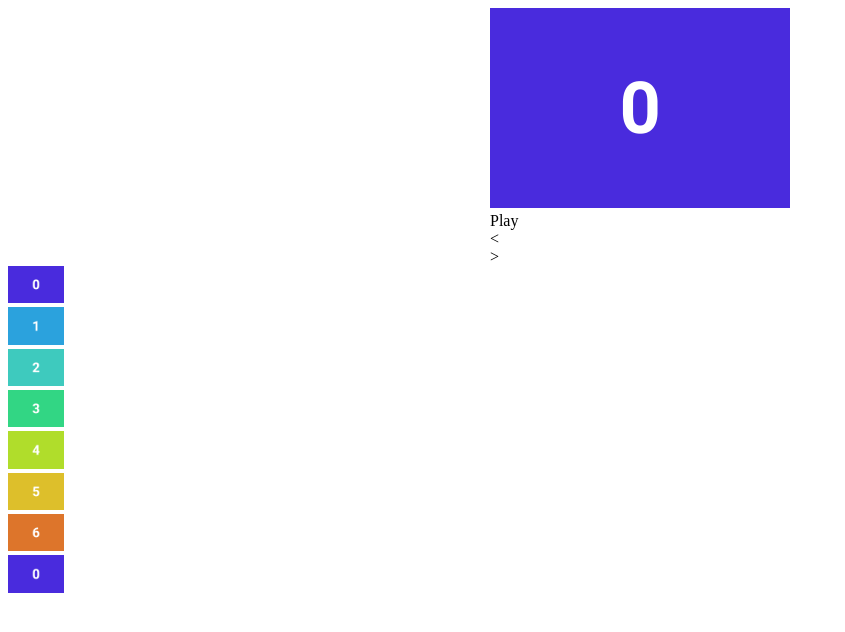
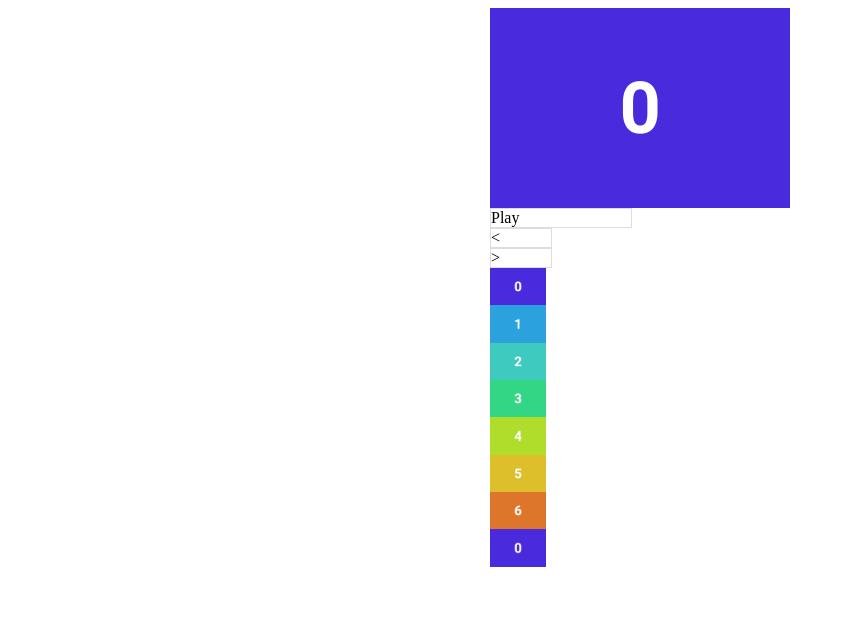
Before and after one commit to daiki130/JSslidePractice, a plain HTML site: page index.html in a window 1280 px wide. Shown: the whole page, without its empty margins (0-845 px from the left). Drawn offline with Linux system fonts and the light colour scheme.

Commit message:
second commit

```diff
--- a/css/styles.css
+++ b/css/styles.css
@@ -1,6 +1,10 @@
 main {
   width: 300px;
   margin: 0 auto;
+}
+
+img {
+  vertical-align: top;
 }
 
 ul {
@@ -14,6 +18,18 @@ ul {
   height: 200px;
 }
 
+nav li {
+  border: 1px solid #ddd;
+}
+
+#play {
+  width: 140px;
+}
+
+#prev, #next {
+  width: 60px;
+}
+
 .thumbnails img {
   width: 56px;
 }
```
Also changed, not shown: index.html (+2 -2 lines).
